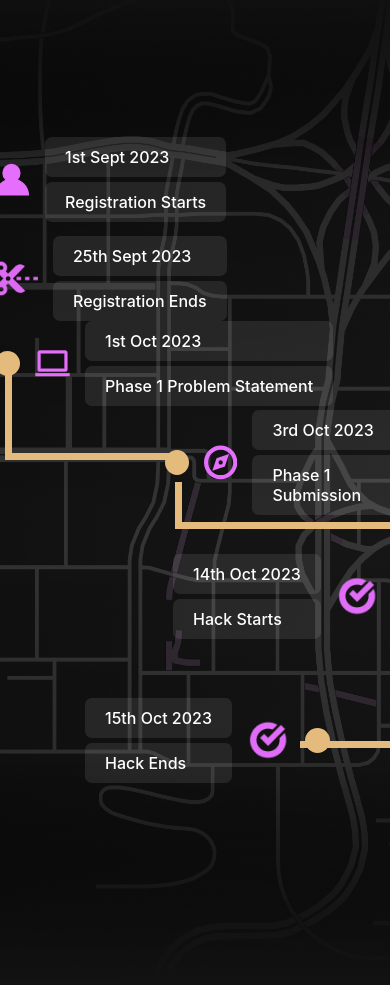
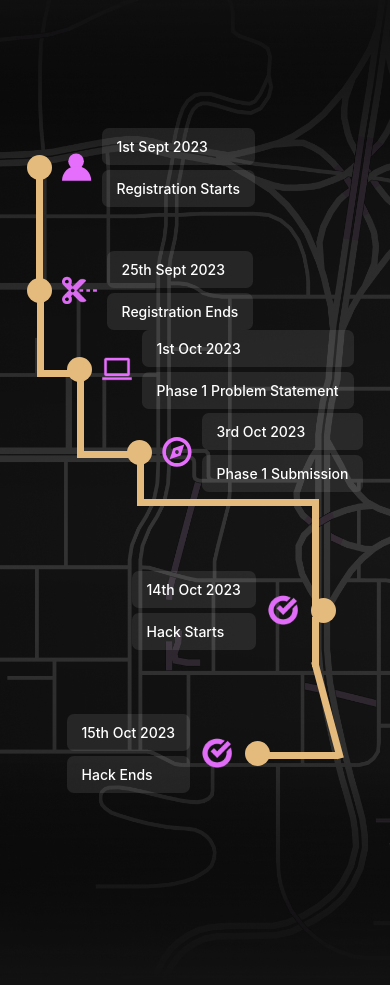
Before and after one commit to gtech-mulearn/gtahackathon, a React (Create React App) app: page /sandshores in a window 390 px wide. Shown: the part 1800-2785 px from the top of the page. Built offline with nearby package versions, Linux system fonts and the light colour scheme.

Commit message:
css issue solved

```diff
--- a/src/HackathonPages/GTASandshore/Components/Journey/Journey.module.css
+++ b/src/HackathonPages/GTASandshore/Components/Journey/Journey.module.css
@@ -152,14 +152,30 @@
   .mapWrapper > .background {
     min-width: 1000px;
   }
+
+  .contentContainer {
+    gap: 10px;
+  }
   .circle {
     width: 25px;
     height: 25px;
   }
+  .contentContainer img {
+    width: 35px;
+    height: 35px;
+  }
+  .ptagWrapper p {
+    font-size: 14px;
+    padding: 10px 15px;
+    font-weight: 500;
+  }
+  .timelineWrapper {
+    margin-top: -40px;
+  }
+
   .stickone {
     width: 7px;
-    height: 80px;
-    background-color: #e5bb7d;
+    height: 110px;
     margin: -33px 0px -33px 9px;
   }
 
@@ -175,52 +191,48 @@
     margin: -47px 0px 0px 40px;
   }
   .stickthree {
-    width: 170px;
+    width: 60px;
     margin: -33px 0px 0px 50px;
-    height: 80px;
+    height: 75px;
     border-left: 7px solid #e5bb7d;
     border-bottom: 7px solid #e5bb7d;
   }
   .phasetwo {
-    margin: -50px 0px 0px 210px;
+    margin: -45px 0px 0px 100px;
   }
   .stickfour {
-    width: 220px;
-    margin: -33px 0px 0px 220px;
+    width: 175px;
+    margin: -33px 0px 0px 110px;
     height: 40px;
     border-left: 7px solid #e5bb7d;
     border-bottom: 7px solid #e5bb7d;
   }
   .stickfourSub {
     width: 7px;
-    height: 60px;
-    background-color: #e5bb7d;
-    margin: 0px 0px -30px 440px;
+    height: 100px;
+    margin: 0px 0px -30px 285px;
   }
   .phasethree {
-    margin: -5px 0px 0px 218px;
+    margin: -5px 0px 0px 105px;
   }
   .stickfive {
     width: 7px;
-    margin: -33px 0px 0px 440px;
+    margin: -33px 0px 0px 285px;
     height: 50px;
-    background-color: #e5bb7d;
   }
   .stickfiveSub {
     width: 7px;
     height: 100px;
-    background-color: #e5bb7d;
-    margin: -7px 0px -30px 457px;
-    transform: rotate(-20deg);
+    margin: -7px 0px -30px 297px;
+    transform: rotate(-15deg);
   }
   .sticksix {
-    width: 135px;
-    margin: 22px 0px 0px 345px;
+    width: 75px;
+    margin: 22px 0px 0px 235px;
     height: 7px;
-    background-color: #e5bb7d;
   }
   .phasefour {
-    margin: -50px 0px 0px 130px;
+    margin: -45px 0px 0px 40px;
   }
 }
 @media screen and (max-width: 630px) {
--- a/src/assets/svg/svg.module.css
+++ b/src/assets/svg/svg.module.css
@@ -7,9 +7,16 @@
     width: 250px;
   }
 }
-
+.timelinesvg{
+  width: 35px;
+  height: 35px;
+}
 @media screen and (max-width: 530px){
    .pinkShade {
     width: 160px;
   }
+  .timelinesvg{
+  width: 30px;
+  height: 30px;
 }
+}
--- a/src/assets/svg/svg.tsx
+++ b/src/assets/svg/svg.tsx
@@ -261,8 +261,7 @@ export const PersonSvg = () => {
   return (
     <svg
       xmlns="http://www.w3.org/2000/svg"
-      width="35"
-      height="35"
+      className={styles.timelinesvg}
       viewBox="0 0 35 33"
       fill="none"
     >
@@ -280,8 +279,7 @@ export const ComputerSvg = () => {
   return (
     <svg
       xmlns="http://www.w3.org/2000/svg"
-      width="35"
-      height="35"
+      className={styles.timelinesvg}
       viewBox="0 0 47 36"
       fill="none"
     >
@@ -304,10 +302,10 @@ export const CompusSvg = () => {
   return (
     <svg
       xmlns="http://www.w3.org/2000/svg"
-      width="35"
-      height="35"
+
       viewBox="0 0 50 51"
       fill="none"
+      className={styles.timelinesvg}
     >
       <path
         d="M24.9059 0C11.2077 0 0 11.3923 0 25.3162C0 39.2401 11.2077 50.6324 24.9059 50.6324C38.6042 50.6324 49.8118 39.2401 49.8118 25.3162C49.8118 11.3923 38.6042 0 24.9059 0ZM24.9059 6.32905C35.2419 6.32905 43.5853 14.81 43.5853 25.3162C43.5853 35.8225 35.2419 44.3034 24.9059 44.3034C14.57 44.3034 6.22648 35.8225 6.22648 25.3162C6.22648 14.81 14.57 6.32905 24.9059 6.32905ZM37.3589 12.6581L18.6794 18.9872L12.453 37.9743L31.1324 31.6453L37.3589 12.6581ZM24.9059 22.1517C26.6493 22.1517 28.0191 23.5441 28.0191 25.3162C28.0191 27.0884 26.6493 28.4807 24.9059 28.4807C23.1625 28.4807 21.7927 27.0884 21.7927 25.3162C21.7927 23.5441 23.1625 22.1517 24.9059 22.1517Z"
```
